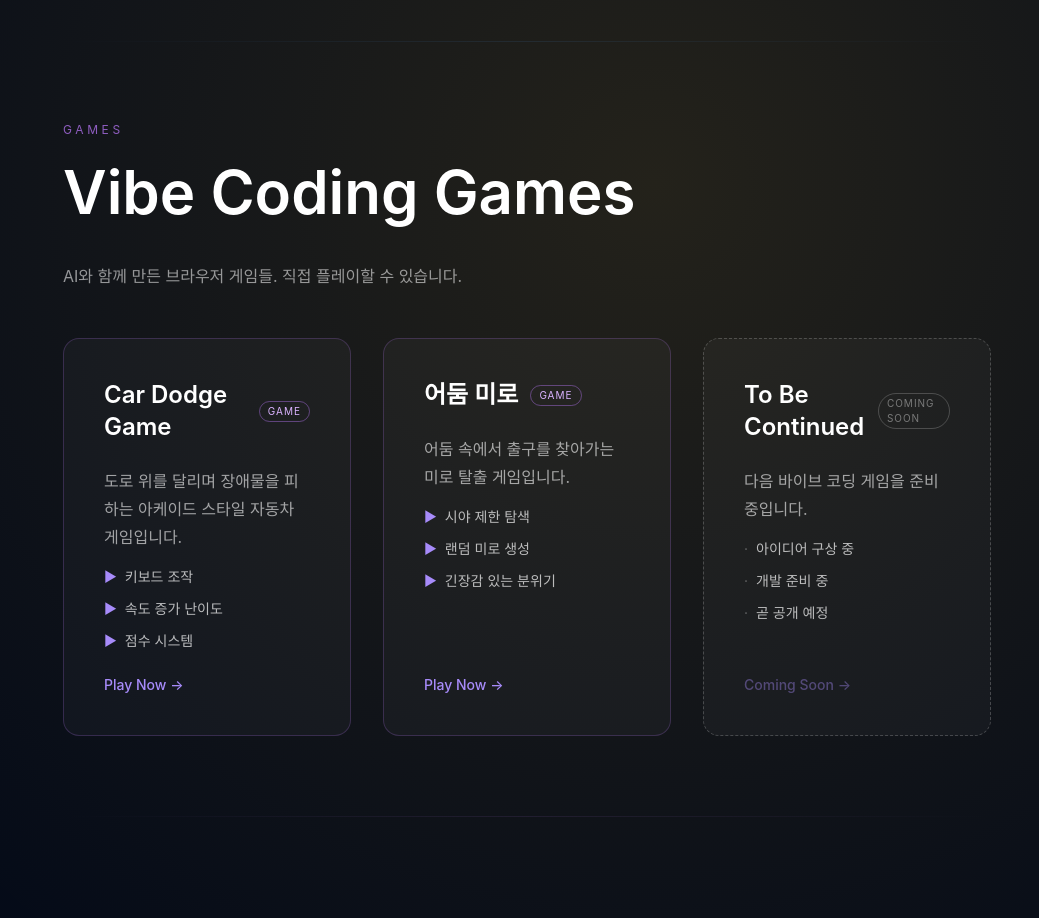
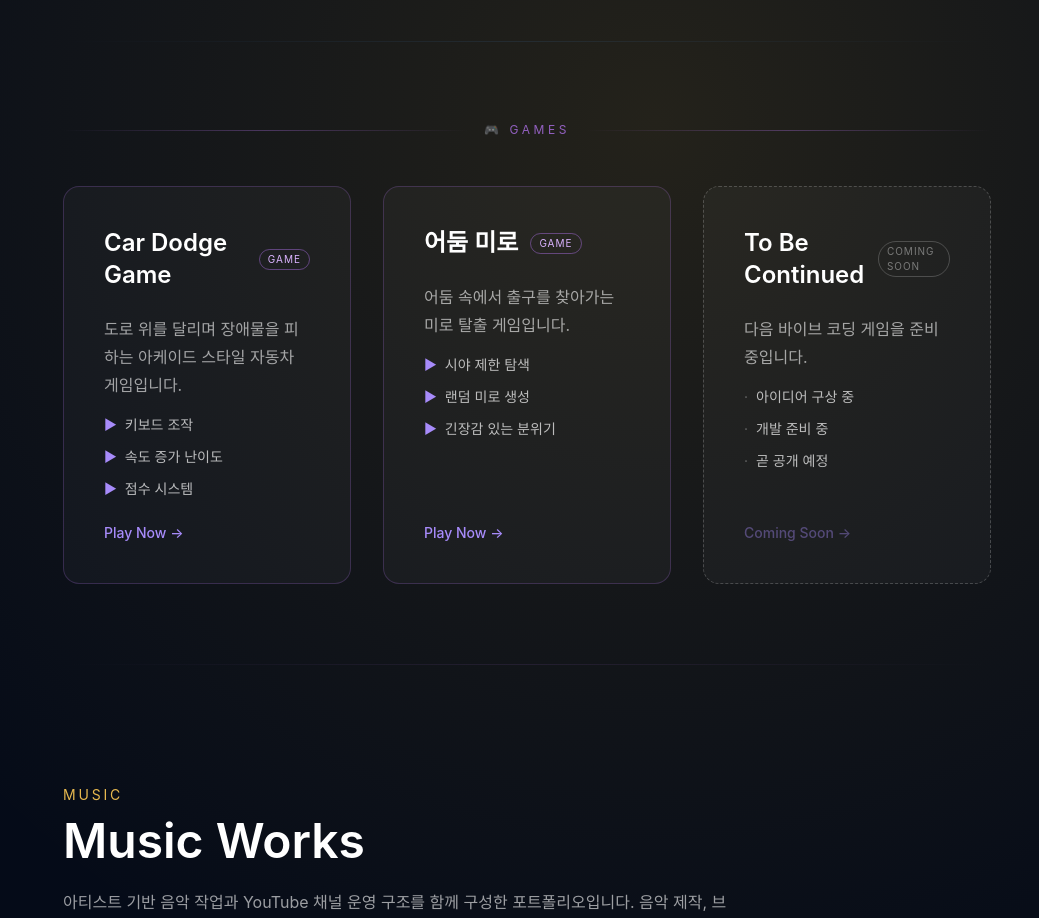
Before and after one commit to JooyongPa/jooyongpa-portfolio, a React app: page / in a window 1280 px wide. Shown: the part 2340-3258 px from the top of the page, without its empty margins (241-1280 px from the left). Built offline with nearby package versions, Linux system fonts and the light colour scheme; the HTML template or start-up script is replaced by a standard one.

Commit message:
Remove Games section title, keep divider label only

```diff
--- a/src/App.jsx
+++ b/src/App.jsx
@@ -286,17 +286,11 @@ function App() {
 
             <section className="px-6 md:px-12 py-10">
               <div className="max-w-5xl mx-auto">
-                <div className="text-xs tracking-[0.3em] uppercase text-purple-400/70 mb-6">
-                  Games
+                <div className="flex items-center gap-4 mb-12">
+                  <div className="flex-1 h-px bg-gradient-to-r from-transparent via-purple-400/30 to-transparent" />
+                  <span className="text-xs tracking-[0.3em] uppercase text-purple-400/70 whitespace-nowrap">🎮 GAMES</span>
+                  <div className="flex-1 h-px bg-gradient-to-r from-transparent via-purple-400/30 to-transparent" />
                 </div>
-
-                <h2 className="text-4xl md:text-6xl font-semibold mb-10">
-                  Vibe Coding Games
-                </h2>
-
-                <p className="max-w-2xl text-white/55 leading-7 mb-12">
-                  AI와 함께 만든 브라우저 게임들. 직접 플레이할 수 있습니다.
-                </p>
 
                 <div className="grid grid-cols-1 md:grid-cols-2 lg:grid-cols-3 gap-8 items-stretch">
                   {[
```
